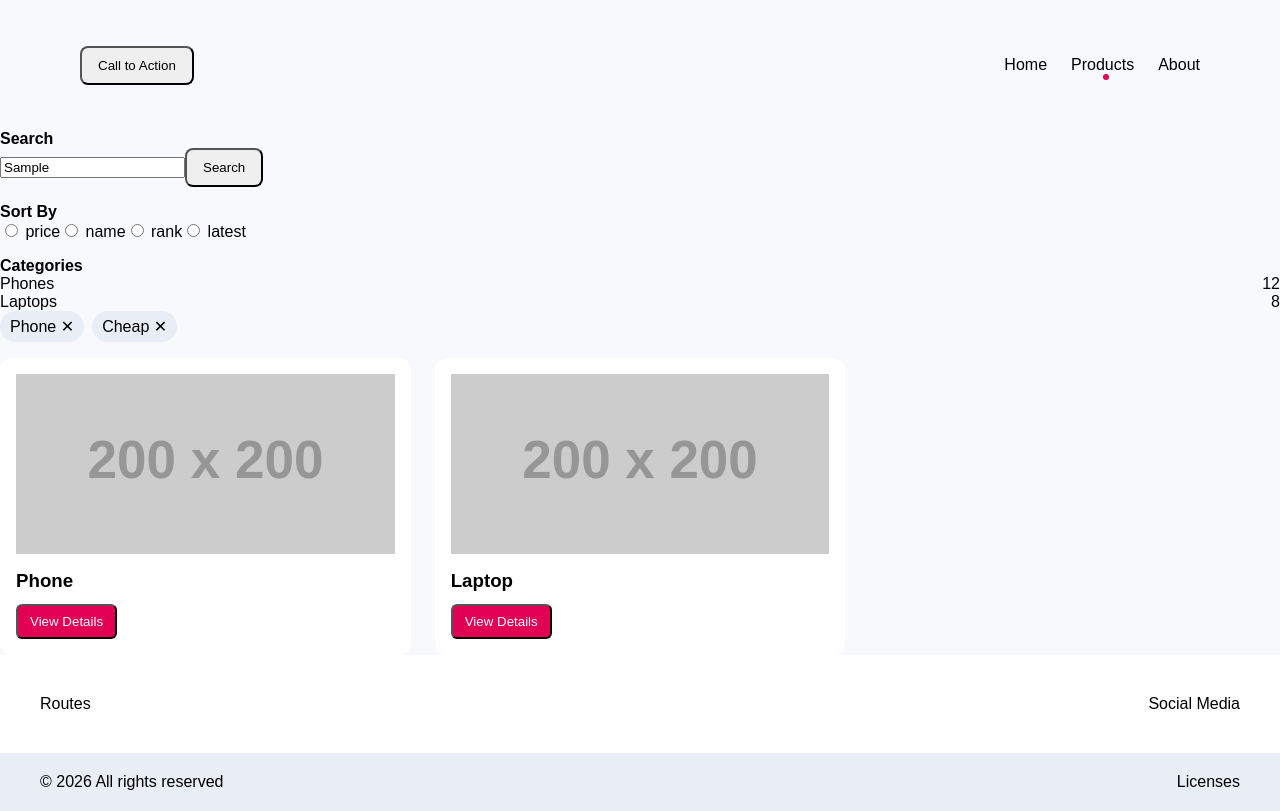
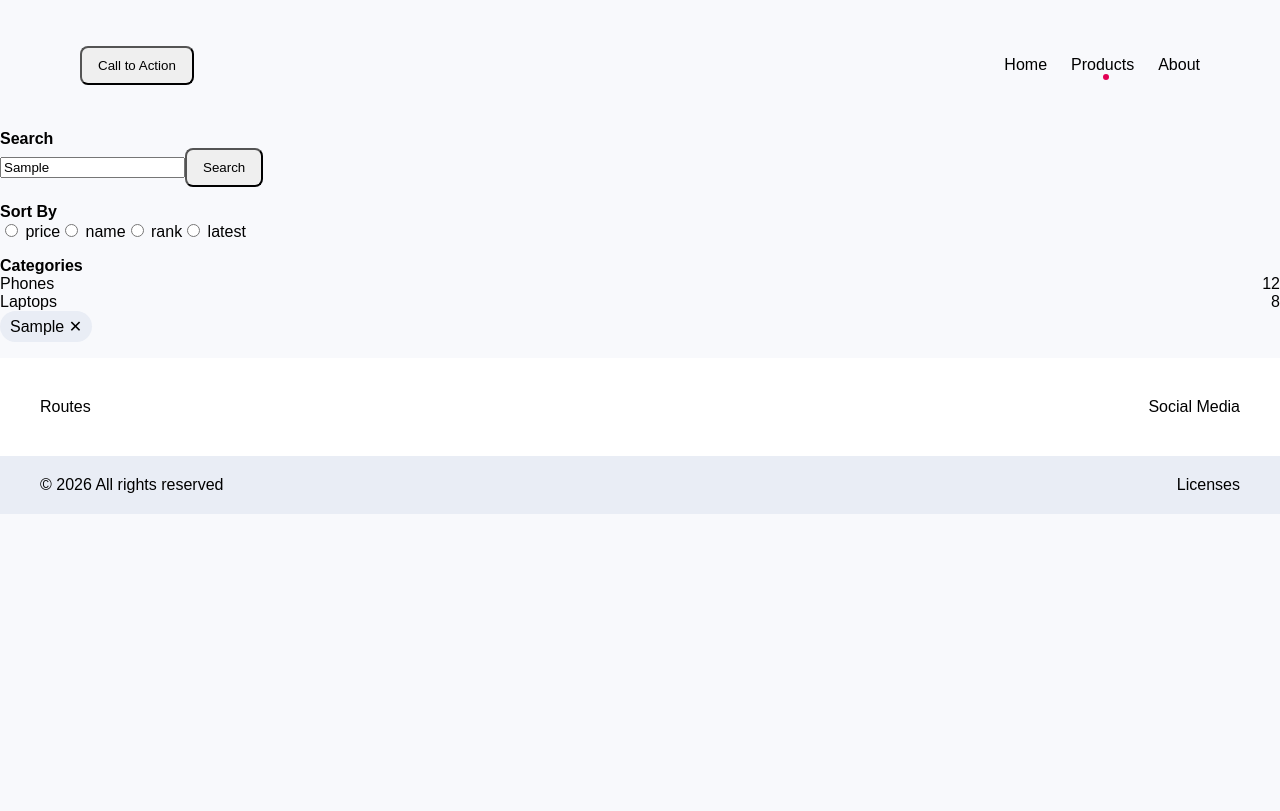
Before and after one commit to PouriaDamavandi/Maz-task, a Vue app: page /products in a window 1280 px wide. Both pictures are taken after typing "Sample" into the empty fields and a click on the button "Search". Built offline with nearby package versions, Linux system fonts and the light colour scheme.

Commit message:
feat: implement phase 6, active filters to pinia store, product to pinia store

```diff
--- a/src/components/product/ActiveFilters.vue
+++ b/src/components/product/ActiveFilters.vue
@@ -1,16 +1,20 @@
 <script setup lang="ts">
-defineProps<{
-  filters: string[]
+import type { FilterItem } from '@/types/filter'
+
+const { filters } = defineProps<{
+  filters: FilterItem[]
 }>()
 
 const emit = defineEmits<{
-  (e: 'remove', value: string): void
+  (e: 'remove', type: FilterItem['type']): void
 }>()
 </script>
 
 <template>
   <div class="filters">
-    <span v-for="f in filters" :key="f" class="chip" @click="emit('remove', f)"> {{ f }} ✕ </span>
+    <span v-for="f in filters" :key="f.type" class="chip" @click="emit('remove', f.type)">
+      {{ f.label }} ✕
+    </span>
   </div>
 </template>
 
--- /dev/null
+++ b/src/composables/useFilters.ts
@@ -0,0 +1,17 @@
+import { storeToRefs } from 'pinia'
+import { useFilterStore } from '@/stores/filter.store'
+
+export function useFilters() {
+  const store = useFilterStore()
+  const { search, sort, category } = storeToRefs(store)
+
+  return {
+    search,
+    sort,
+    category,
+    setSearch: store.setSearch,
+    setSort: store.setSort,
+    setCategory: store.setCategory,
+    clearFilter: store.clearFilterByType,
+  }
+}
--- /dev/null
+++ b/src/composables/useProducts.ts
@@ -0,0 +1,38 @@
+import { computed } from 'vue'
+import { storeToRefs } from 'pinia'
+import { useProductStore } from '@/stores/product.store'
+import { useFilterStore } from '@/stores/filter.store'
+
+export function useProducts() {
+  const productStore = useProductStore()
+  const filterStore = useFilterStore()
+
+  const { products } = storeToRefs(productStore)
+  const { search, sort, category } = storeToRefs(filterStore)
+
+  const filteredProducts = computed(() => {
+    let result = [...products.value]
+
+    // Search
+    if (search.value) {
+      result = result.filter((p) => p.title.toLowerCase().includes(search.value.toLowerCase()))
+    }
+
+    // Category
+    if (category.value) {
+      result = result.filter((p) => p.category === category.value)
+    }
+
+    // Sort
+    if (sort.value === 'price') {
+      result.sort((a, b) => a.price - b.price)
+    }
+
+    return result
+  })
+
+  return {
+    products: filteredProducts,
+    fetchProducts: productStore.fetchProducts,
+  }
+}
--- a/src/pages/ProductList.vue
+++ b/src/pages/ProductList.vue
@@ -5,7 +5,37 @@ import Sidebar from '@/components/sidebar/AppSidebar.vue'
 import ProductGrid from '@/components/product/ProductGrid.vue'
 import ActiveFilters from '@/components/product/ActiveFilters.vue'
 
-const filters = ['Phone', 'Cheap']
+import { useProducts } from '@/composables/useProducts'
+import { useFilters } from '@/composables/useFilters'
+import { computed, onMounted } from 'vue'
+import type { FilterItem } from '@/types/filter'
+
+const { products, fetchProducts } = useProducts()
+
+const { search, sort, category, setSearch, setSort, setCategory, clearFilter } = useFilters()
+
+onMounted(() => {
+  fetchProducts()
+})
+
+const filtersList = computed<FilterItem[]>(() => {
+  const list: FilterItem[] = []
+
+  if (search.value) {
+    list.push({ type: 'search', label: search.value })
+  }
+
+  if (category.value) {
+    list.push({ type: 'category', label: category.value })
+  }
+
+  if (sort.value) {
+    list.push({ type: 'sort', label: sort.value })
+  }
+
+  return list
+})
+
 const router = useRouter()
 
 const categories = [
@@ -13,29 +43,8 @@ const categories = [
   { id: '2', name: 'Laptops', count: 8 },
 ]
 
-const products = [
-  { id: '1', title: 'Phone', image: 'https://via.placeholder.com/200' },
-  { id: '2', title: 'Laptop', image: 'https://via.placeholder.com/200' },
-]
-
-function onRemoveFilter(f: string) {
-  console.log('remove', f)
-}
-
 function onView(id: string | number) {
   router.push(`/products/${id}`)
-}
-
-function onSearch(val: string) {
-  console.log('search:', val)
-}
-
-function onSort(val: string) {
-  console.log('sort:', val)
-}
-
-function onCategory(val: string) {
-  console.log('category:', val)
 }
 </script>
 
@@ -44,16 +53,16 @@ function onCategory(val: string) {
     <!-- Sidebar -->
     <div class="sidebar">
       <Sidebar
-        @search="onSearch"
-        @sort-change="onSort"
-        @category-change="onCategory"
+        @search="setSearch"
+        @sort-change="setSort"
+        @category-change="setCategory"
         :categories="categories"
       />
     </div>
 
     <!-- Content -->
     <div class="content">
-      <ActiveFilters :filters="filters" @remove="onRemoveFilter" />
+      <ActiveFilters :filters="filtersList" @remove="clearFilter" />
 
       <ProductGrid :products="products" @view="onView" />
     </div>
--- /dev/null
+++ b/src/stores/filter.store.ts
@@ -0,0 +1,24 @@
+import { defineStore } from 'pinia'
+
+export const useFilterStore = defineStore('filter', {
+  state: () => ({
+    search: '',
+    sort: '',
+    category: '',
+  }),
+
+  actions: {
+    setSearch(val: string) {
+      this.search = val
+    },
+    setSort(val: string) {
+      this.sort = val
+    },
+    setCategory(val: string) {
+      this.category = val
+    },
+    clearFilterByType(type: 'search' | 'category' | 'sort') {
+      this[type] = ''
+    },
+  },
+})
--- /dev/null
+++ b/src/stores/product.store.ts
@@ -0,0 +1,30 @@
+import { defineStore } from 'pinia'
+
+type Product = {
+  id: string
+  title: string
+  image: string
+  category: string
+  price: number
+}
+
+export const useProductStore = defineStore('product', {
+  state: () => ({
+    products: [] as Product[],
+    loading: false,
+  }),
+
+  actions: {
+    async fetchProducts() {
+      this.loading = true
+
+      // Mock (replace with API later)
+      this.products = [
+        { id: '1', title: 'Phone', image: '', category: 'phones', price: 200 },
+        { id: '2', title: 'Laptop', image: '', category: 'laptops', price: 1000 },
+      ]
+
+      this.loading = false
+    },
+  },
+})
--- /dev/null
+++ b/src/types/filter.ts
@@ -0,0 +1,6 @@
+export type FilterType = 'search' | 'sort' | 'category'
+
+export type FilterItem = {
+  type: FilterType
+  label: string
+}
```
Also changed, not shown: src/stores/counter.ts (deleted, +0 -12 lines).
